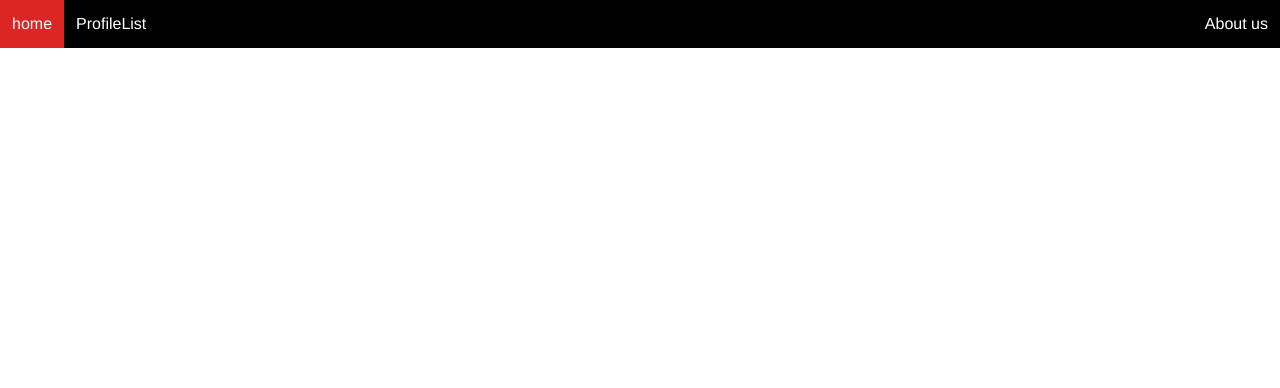
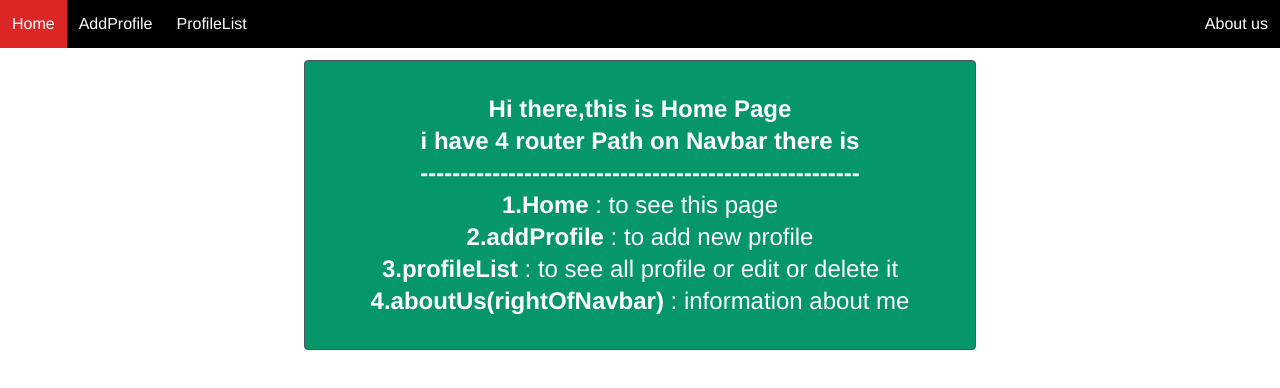
Before and after one commit to thasuohm/INT203_62130500037_Groupwork_SPA, a Vue app: page / in a window 1280 px wide. Shown: the top 388 px of the page. Built offline with nearby package versions, Linux system fonts and the light colour scheme; data requests are answered from the project's data file.

Commit message:
[62130500037] add more router(homepage)  work!

```diff
--- a/db.json
+++ b/db.json
@@ -1,13 +1,13 @@
 {
   "profiles": [
     {
-      "id": 1,
       "name": "test1",
       "age": "12",
-      "url": "https://s1.zerochan.net/Arknights.600.3198092.jpg"
+      "url": "https://f.ptcdn.info/767/068/000/q82fnqg08PW4HYN7XK9-o.png",
+      "id": 1
     },
     {
-      "name": "ghdthfdghfgdhfdgh",
+      "name": "testEdit",
       "age": "13",
       "url": "https://f.ptcdn.info/767/068/000/q82fnqg08PW4HYN7XK9-o.png",
       "id": 2
@@ -15,13 +15,13 @@
     {
       "name": "test3",
       "age": "14",
-      "url": "https://s1.zerochan.net/Arknights.600.3198092.jpg",
+      "url": "https://f.ptcdn.info/767/068/000/q82fnqg08PW4HYN7XK9-o.png",
       "id": 3
     },
     {
       "name": "test5",
       "age": "16",
-      "url": "https://s1.zerochan.net/Arknights.600.3198092.jpg",
+      "url": "https://cdn.pixabay.com/photo/2015/10/05/22/37/blank-profile-picture-973460_960_720.png",
       "id": 5
     },
     {
--- a/src/App.vue
+++ b/src/App.vue
@@ -1,7 +1,10 @@
 <template>
   <nav-bar>
-    <router-link to="/Home" @click="this.isView = false">
-      <li class="liNavL">home</li>
+    <router-link to="/" @click="this.isView = false">
+      <li class="liNavL">Home</li>
+    </router-link>
+    <router-link to="/AddProfile" @click="this.isView = false">
+      <li class="liNavL">AddProfile</li>
     </router-link>
     <router-link to="/ProfileList">
       <li class="liNavL">ProfileList</li>
--- /dev/null
+++ b/src/components/Home.vue
@@ -0,0 +1,20 @@
+<template>
+    <div>
+    <container class=" mx-auto py-8 text-2xl bg-green-600 text-white">
+
+        <h1><b>Hi there,this is Home Page</b></h1>
+
+            <h1> <b>i have 4 router Path on Navbar there is</b></h1>
+            <h1> <b>-------------------------------------------------------</b></h1>
+            <h1> <b> 1.Home</b> : to see this page</h1>
+            <h1> <b> 2.addProfile</b> : to add new profile </h1>
+            <h1>  <b>3.profileList</b> : to see all profile or edit or delete it</h1>
+            <h1> <b>4.aboutUs(rightOfNavbar)</b> : information about me</h1>
+
+
+
+
+
+    </container>
+    </div>
+</template>
--- a/src/router/index.js
+++ b/src/router/index.js
@@ -3,12 +3,17 @@ import NewProfile from '../components/NewProfile.vue'
 
 import ProfileList from '../components/ProfileList.vue'
 import AboutUs from '../components/AboutUs.vue'
-
+import Home from '../components/Home.vue'
 
 const routes = [
     {
-        path: '/Home',
-        name: 'NewProfile',
+        path: '/',
+        name: 'Home',
+        component: Home
+    },
+    {
+        path: '/AddProfile',
+        name: 'AddProfile',
         component: NewProfile
     },
     {
@@ -25,6 +30,7 @@ const routes = [
 
 
 
+
 ]
 
 
```
